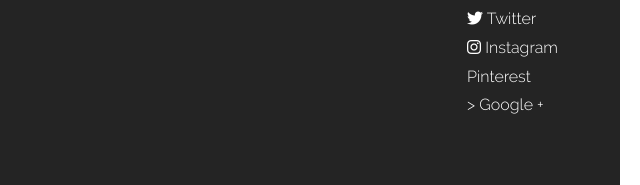
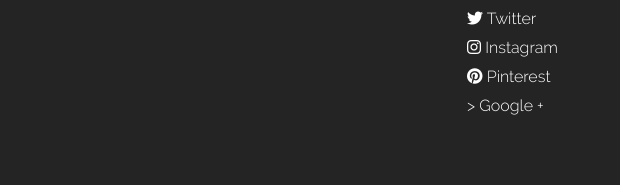
Before and after one commit to DCCA/aloha-project-dcca, a plain HTML site: page index.html in a window 1280 px wide. Shown: the part 2744-2929 px from the top of the page, 640-1280 px from the left. Drawn offline with nearby package versions, Linux system fonts and the light colour scheme.

Commit message:
add pinterest icon

```diff
--- a/index.html
+++ b/index.html
@@ -87,7 +87,7 @@
             <li><i class="fab fa-facebook-f"></i> Facebook</li>
             <li><i class="fab fa-twitter"></i> Twitter</li>
             <li><i class="fab fa-instagram"></i> Instagram</li>
-            <li><i class=""></i> Pinterest</li>
+            <li><i class="fab fa-pinterest"></i> Pinterest</li>
             <li><i></i>> Google +</li>
         </ul>
     </footer>
```
